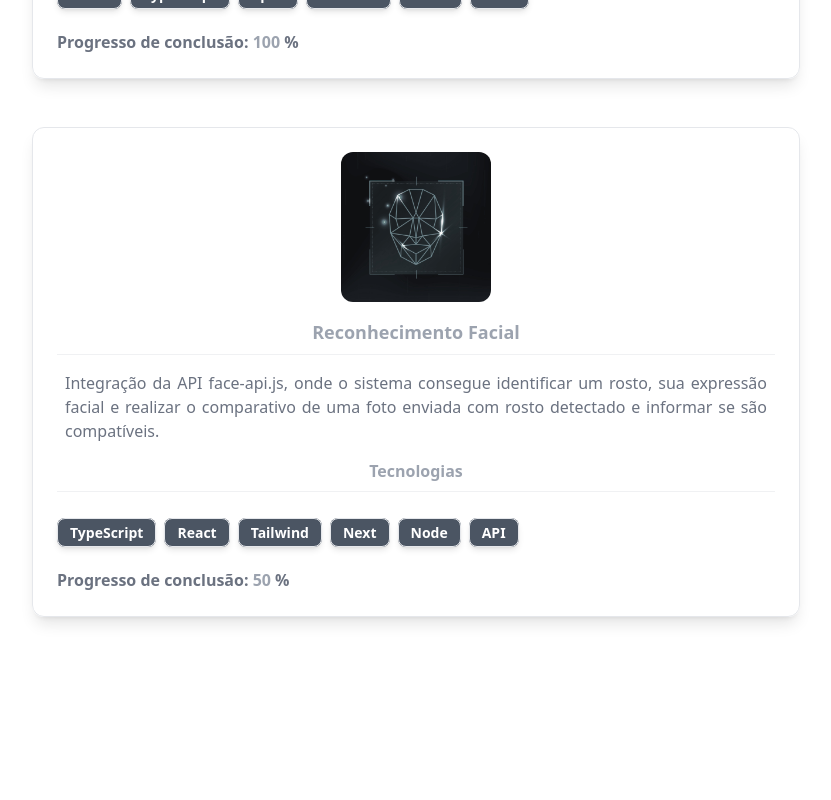
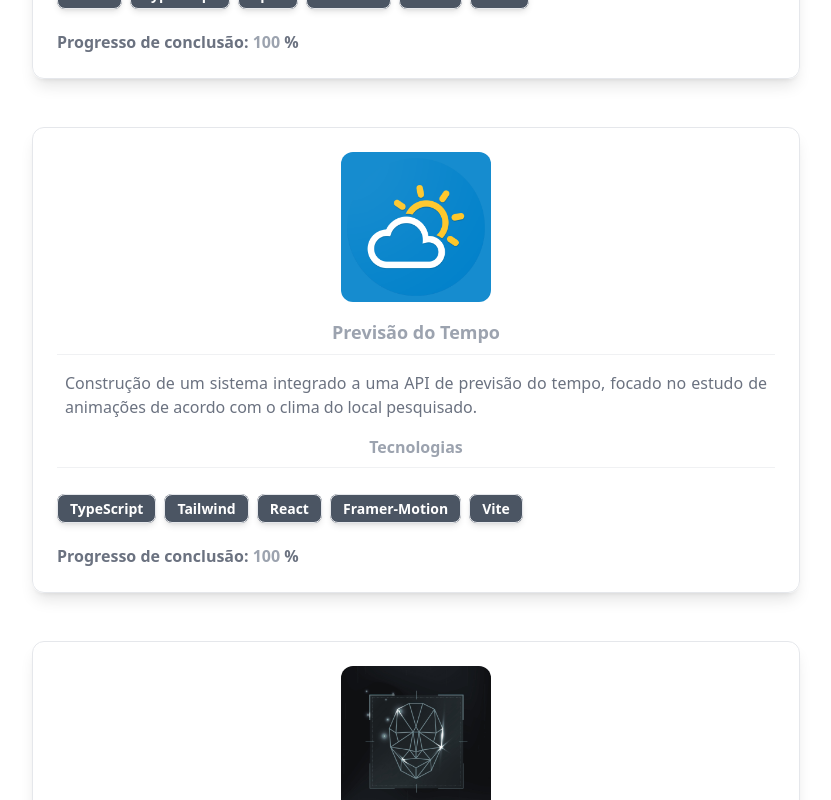
Before and after one commit to taynanhott/portfolio, a Next.js app: page /home in a window 1280 px wide. Shown: the part 1380-2180 px from the top of the page, without its empty margins (224-1055 px from the left). Built offline with nearby package versions, Linux system fonts and the light colour scheme.

Commit message:
New Project

```diff
--- a/src/components/Html/Body/Project/project.tsx
+++ b/src/components/Html/Body/Project/project.tsx
@@ -12,21 +12,21 @@ const components: { title: string; image: string; href: string; progress: number
         tech: ['React', 'TypeScript', `Apex`, `Tailwind`, `Node`, `Next`],
     },
     {
+        title: "Previsão do Tempo",
+        image: "/image/clima.png",
+        href: "https://weather.taynan.dev",
+        progress: 100,
+        text: 'Construção de um sistema integrado a uma API de previsão do tempo, focado no estudo de animações de acordo com o clima do local pesquisado.',
+        tech: ['TypeScript', 'Tailwind', 'React', 'Framer-Motion', 'Vite'],
+    },
+    {
         title: "Reconhecimento Facial",
         image: "/image/reconhecimento.jpg",
         href: "https://facial.taynan.dev",
         progress: 50,
         text: `Integração da API face-api.js, onde o sistema consegue identificar um rosto, sua expressão facial e realizar o comparativo de uma foto enviada com rosto detectado e informar se são compatíveis.`,
-        tech: ['TypeScript', 'React', `Tailwind`, `Next`, `Node`, `API`],
+        tech: ['TypeScript', 'React', 'Tailwind', `Next`, `Node`, `API`],
     },
-    //{
-    //    title: "Calendário Eletrônico",
-    //    image: "/image/calendario.jpg",
-    //    href: "https://calendar.taynan.dev",
-    //    progress: 25,
-    //    text: 'Construção de um calendário eletrônico permitindo montar uma agenda de itens através de suas funcionalidades',
-    //    tech: ['TypeScript', `Tailwind`, `API`, `Next`, `Prisma`, 'React', `Node`],
-    //}
 ]
 
 function CardProject({ components }) {
--- a/src/components/Resources/MenuToggle/menutoggle.tsx
+++ b/src/components/Resources/MenuToggle/menutoggle.tsx
@@ -111,16 +111,16 @@ const project = [
     },
     {
         index: 1,
+        name: 'Previsão',
+        href: 'https://weather.taynan.dev',
+        icon: '/image/clima.png'
+    },
+    {
+        index: 2,
         name: 'Gerenciador',
         href: 'https://financial.taynan.dev',
         icon: '/image/todolist.jpg'
     },
-    //{
-    //    index: 2,
-    //    name: 'Calendario',
-    //    href: 'https://calendar.taynan.dev',
-    //    icon: '/image/calendario.jpg'
-    //},
 ];
 
 export const MenuItem = ({ components }: Props) => {
```
Also changed, not shown: public/image/clima.png (added).
